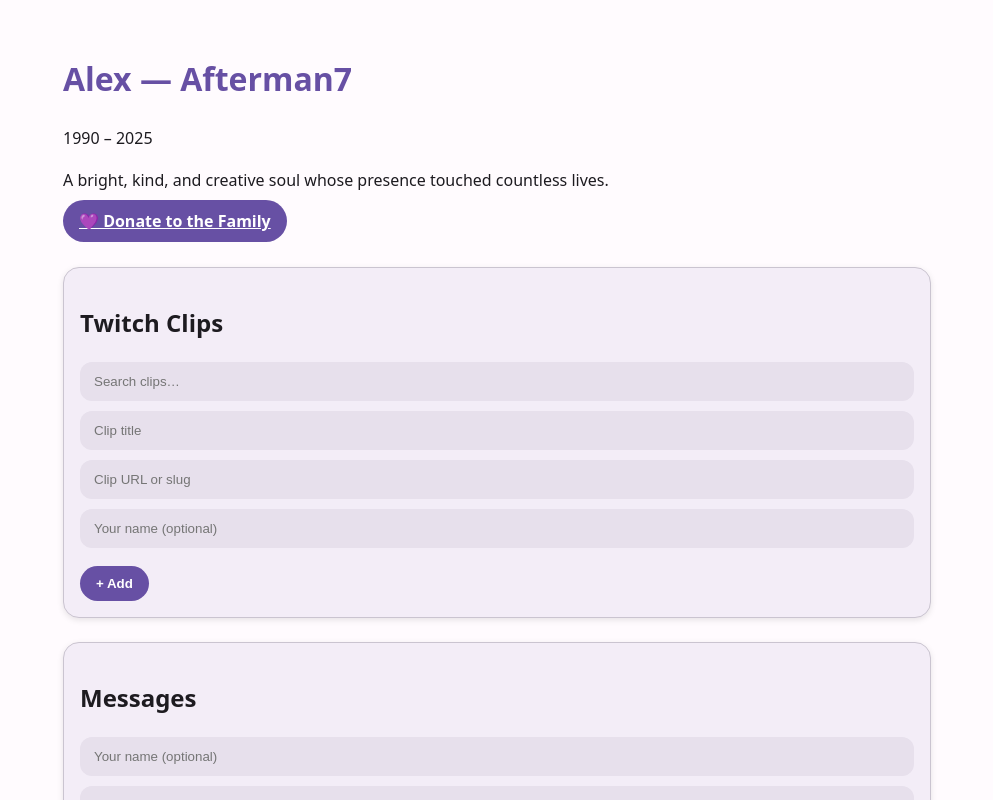
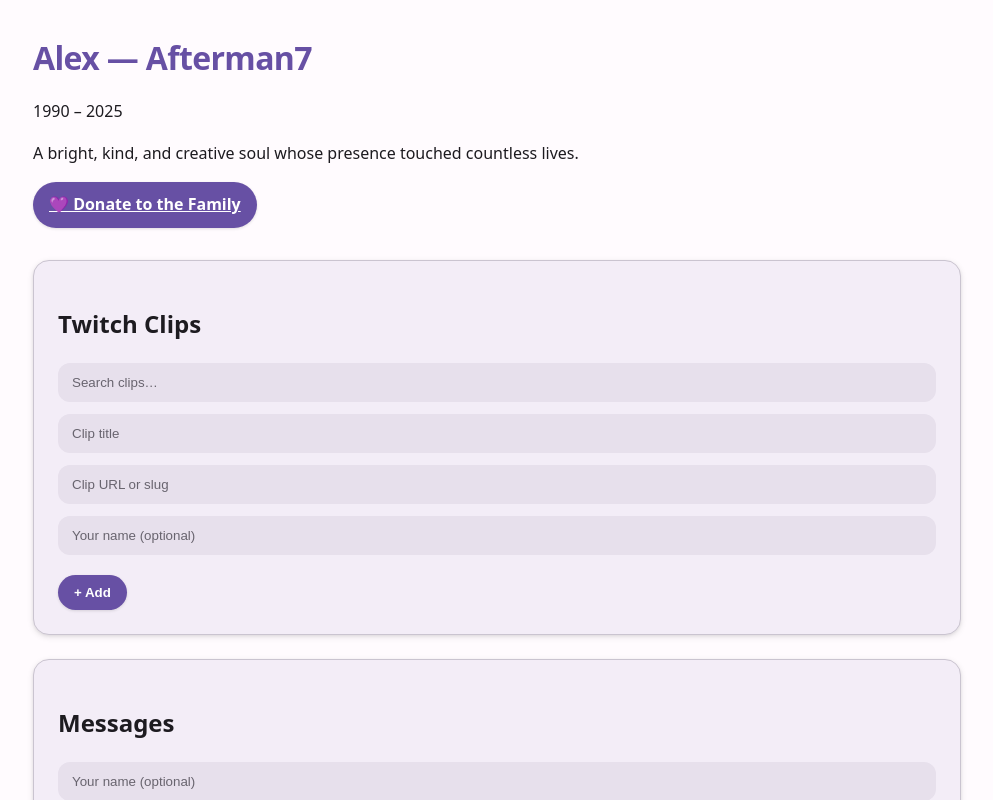
Before and after one commit to itsthetreehou5-ui/memorial-site, a Next.js app: page / in a window 1280 px wide. Shown: the top 800 px of the page, without its empty margins (143-1136 px from the left). Built offline with nearby package versions, Linux system fonts and the light colour scheme.

Commit message:
Update globals.css

```diff
--- a/app/globals.css
+++ b/app/globals.css
@@ -1,22 +1,31 @@
 :root {
+  /* Material 3 – light scheme (Purple seed) */
   --md-sys-color-primary: #6750A4;
   --md-sys-color-on-primary: #FFFFFF;
   --md-sys-color-primary-container: #EADDFF;
   --md-sys-color-on-primary-container: #21005D;
+
   --md-sys-color-surface: #FFFBFE;
   --md-sys-color-surface-container: #F3EDF7;
   --md-sys-color-surface-variant: #E7E0EC;
   --md-sys-color-on-surface: #1D1B20;
   --md-sys-color-on-surface-variant: #49454F;
+
+  --md-sys-color-outline: #79747E;
   --md-sys-color-outline-variant: #CAC4D0;
+
   --radius-lg: 16px;
-  --space: 16px;
-  --font-sans: system-ui, -apple-system, "Segoe UI", Roboto, Helvetica, Arial;
+  --space-1: 8px;
+  --space-2: 12px;
+  --space-3: 16px;
+  --space-4: 24px;
+  --space-5: 32px;
+
+  --font-sans: ui-sans-serif, system-ui, -apple-system, "Segoe UI", Roboto, Helvetica, Arial;
 }
 
-* {
-  box-sizing: border-box;
-}
+* { box-sizing: border-box; }
+html, body { height: 100%; }
 
 body {
   margin: 0;
@@ -24,49 +33,55 @@
   background: var(--md-sys-color-surface);
   color: var(--md-sys-color-on-surface);
   line-height: 1.6;
+  -webkit-font-smoothing: antialiased;
+  -moz-osx-font-smoothing: grayscale;
 }
 
 .container {
-  max-width: 900px;
-  margin: auto;
-  padding: 32px 16px;
+  max-width: 960px;
+  margin: 0 auto;
+  padding: var(--space-5) var(--space-3);
 }
 
 h1 {
   color: var(--md-sys-color-primary);
-  font-weight: 700;
+  margin: 0 0 var(--space-1);
+  letter-spacing: -0.02em;
 }
 
 .card {
   background: var(--md-sys-color-surface-container);
   border-radius: var(--radius-lg);
-  box-shadow: 0 2px 6px rgba(0, 0, 0, 0.1);
-  padding: var(--space);
-  margin-bottom: 24px;
   border: 1px solid var(--md-sys-color-outline-variant);
+  box-shadow: 0 2px 6px rgba(0,0,0,.10), 0 1px 3px rgba(0,0,0,.06);
+  padding: var(--space-4);
+  margin-bottom: var(--space-4);
 }
 
-input,
-textarea {
+input, textarea {
   width: 100%;
   padding: 12px 14px;
   border: none;
   border-radius: 12px;
   background: var(--md-sys-color-surface-variant);
   color: var(--md-sys-color-on-surface);
-  margin-bottom: 10px;
   outline: 2px solid transparent;
-  transition: all 0.2s ease;
+  transition: outline .15s ease, background .15s ease;
+  margin-bottom: var(--space-2);
 }
-
-input:focus-visible,
-textarea:focus-visible {
+input::placeholder, textarea::placeholder {
+  color: color-mix(in srgb, var(--md-sys-color-on-surface-variant) 80%, transparent);
+}
+input:focus-visible, textarea:focus-visible {
   outline-color: var(--md-sys-color-primary);
   background: #fff;
 }
 
-button,
 .btn {
+  display: inline-flex;
+  align-items: center;
+  justify-content: center;
+  gap: 8px;
   background: var(--md-sys-color-primary);
   color: var(--md-sys-color-on-primary);
   border: none;
@@ -74,15 +89,18 @@
   border-radius: 999px;
   font-weight: 600;
   cursor: pointer;
-  transition: background 0.2s ease;
+  transition: transform .05s ease, box-shadow .2s ease, filter .2s ease;
+  box-shadow: 0 1px 3px rgba(0,0,0,.12);
 }
-button:hover,
-.btn:hover {
-  background: #7E57C2;
+.btn:hover { filter: brightness(1.05); }
+.btn:active { transform: translateY(1px); }
+.btn--tonal {
+  background: var(--md-sys-color-primary-container);
+  color: var(--md-sys-color-on-primary-container);
 }
 
 footer {
   text-align: center;
   color: var(--md-sys-color-on-surface-variant);
-  padding: 32px 0;
+  padding: var(--space-5) 0 var(--space-3);
 }
```
